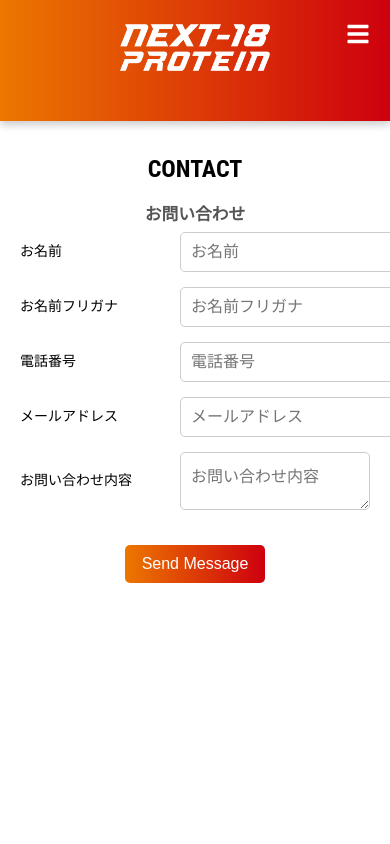
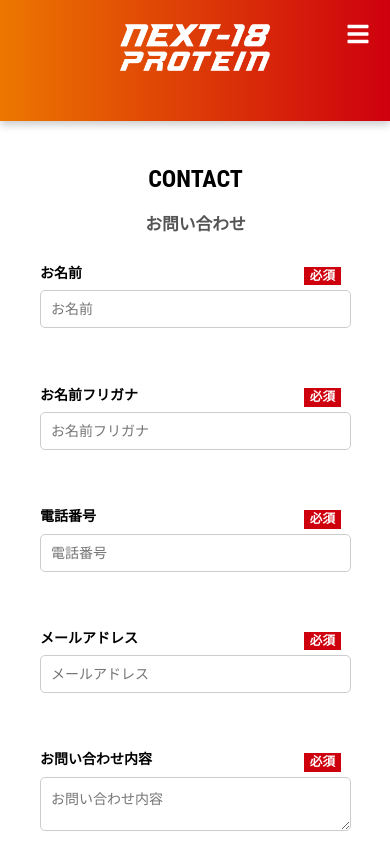
Before and after one commit to ngocmaruko/NEXT-18-PROTEIN-HP, a React (Create React App) app: page /contact in a window 390 px wide. Built offline with nearby package versions, Linux system fonts and the light colour scheme.

Commit message:
ComfirmarionPage

```diff
--- a/src/App.js
+++ b/src/App.js
@@ -3,6 +3,8 @@ import { BrowserRouter as Router, Route, Routes } from 'react-router-dom';
 import Navbar from './components/Navbar/Navbar';
 import HomePage from './pages/HomePage/HomePage';
 import Contact from './pages/Contact/Contact';
+import Confirmation from './pages/Confirmation/Confirmation';
+import ThankYou from './pages/ThankYou/ThankYou';
 
 
 function App() {
@@ -13,6 +15,8 @@ function App() {
         <Routes>
           <Route path="/" element={<HomePage />} />
           <Route path="/contact" element={<Contact />} />
+          <Route path="/confirm" element={<Confirmation />}></Route>
+          <Route path="/thankyou" element={<ThankYou />}></Route>
         </Routes>
       </div>
     </Router>
--- a/src/index.css
+++ b/src/index.css
@@ -3,7 +3,7 @@ html, body {
   margin: 0;
   padding: 0;
   overflow-x: hidden; /* Prevent horizontal scrollbar */
-  overflow-y: hidden; /* Prevent vertical scrollbar */
+
   height: 100%;
   width: 100%;
   font-family: 'Roboto Condensed',
@@ -89,3 +89,37 @@ code {
     font-size: 1rem; /* 16px */
   }
 }
+
+.container{
+  max-width: 1200px; /* or your preferred width */
+  width: 90%; /* adjusts for smaller screens */
+  margin: 0 auto; /* centers the content */
+  padding: 20px; /* adds some spacing */
+}
+@media (max-width: 768px) {
+  .container {
+      max-width: 90%; /* More flexible on smaller screens */
+  }
+  button {
+    width: 80%;
+    max-width: none;
+  }
+}
+
+button {
+  width: 40%; /* Adjust width */
+  max-width: 160px; /* Maximum width */
+  padding: 10px 0;
+  border: none;
+  border-radius: 5px;
+  background: linear-gradient(to right, #ec7700 0%, #ce000e 100%);
+  color: white;
+  font-size: 16px;
+  cursor: pointer;
+  transition: transform 0.3s ease, background-color 0.3s ease;
+  margin: 20px auto; /* Center the button */
+  display: block; /* Block display to center */
+}
+button:hover {
+  transform: scale(1.05); /* Scale effect on hover */
+}
--- /dev/null
+++ b/src/pages/Confirmation/Confirmation.css
@@ -0,0 +1,53 @@
+.confirmation-container {
+  max-width: 960px;
+  margin: 0 auto;
+  padding: 20px;
+  display: flex;
+  flex-direction: column;
+  align-items: center; /* Center align items */
+}
+
+h2 {
+  text-align: center;
+  margin: 10px 0;
+}
+
+h3 {
+  text-align: center;
+  margin: 5px 0;
+  color: #555; /* Optional: color for the subtitle */
+}
+
+.confirmation-details {
+  margin: 20px 0;
+  padding: 20px;
+  border: 1px solid #ccc;
+  border-radius: 5px;
+  background-color: #f9f9f9;
+  width: 100%;
+}
+
+.confirmation-details p {
+  font-size: 16px;
+  margin: 10px 0;
+  color: #333;
+}
+
+button:hover {
+  transform: scale(1.05); /* Scale effect on hover */
+}
+
+/* Responsive styles for smaller screens */
+@media (max-width: 600px) {
+  .confirmation-container {
+    padding: 10px; /* Reduce padding */
+  }
+  .confirmation-details p {
+    font-size: 14px; /* Adjust font size for details */
+  }
+
+  button {
+    width: 80%; /* Increase button width on small screens */
+    max-width: none; /* Remove max-width for button */
+  }
+}
--- /dev/null
+++ b/src/pages/Confirmation/Confirmation.jsx
@@ -0,0 +1,97 @@
+import React, { useEffect } from 'react';
+import { useNavigate, useLocation } from 'react-router-dom';
+import './Confirmation.css';
+
+const Confirmation = () => {
+  const navigate = useNavigate();
+  const location = useLocation();
+  const { formData } = location.state || {};
+
+  // Use effect to handle page refresh
+  useEffect(() => {
+    // Clear local storage on refresh and navigate back to contact page
+    const handleBeforeUnload = () => {
+      localStorage.removeItem('contactFormData');
+      navigate('/contact');
+    };
+
+    window.addEventListener('beforeunload', handleBeforeUnload);
+
+    return () => {
+      window.removeEventListener('beforeunload', handleBeforeUnload);
+    };
+  }, [navigate]);
+
+  // Redirect if formData is undefined
+  useEffect(() => {
+    if (!formData) {
+      navigate('/contact'); // Navigate back if no form data is available
+    }
+  }, [formData, navigate]);
+
+  const handleConfirm = async () => {
+    try {
+      const response = await fetch('https://contact-render.onrender.com/api/send', {
+        method: 'POST',
+        headers: {
+          'Content-Type': 'application/json',
+        },
+        body: JSON.stringify(formData),
+      });
+
+      if (response.ok) {
+        localStorage.removeItem('contactFormData'); // Clear the local storage on successful submission
+        navigate('/thankyou'); // Navigate to thank you page
+      } else {
+        alert('Failed to send message.');
+      }
+    } catch (error) {
+      alert('An error occurred.');
+    }
+  };
+
+  const handleEdit = () => {
+    navigate('/contact', { state: { formData } }); // Pass form data back to Contact component
+  };
+
+  // Return null or a loading state if formData is not available
+  if (!formData) {
+    return null; // Or you could return a loading spinner or a message
+  }
+
+  return (
+    <div className="confirmation-container">
+      <h2>入力内容の確認</h2>
+      <h3>以下の内容で送信してよろしいですか？</h3>
+      <div className="confirmation-details">
+        <div class="form-group">
+          <label for="name">お名前</label>
+          <p>{formData.name}</p>
+        </div>
+
+
+        <div class="form-group">
+          <label for="name">ふりがな</label>
+          <p>{formData.furigana}</p>
+        </div>
+        <div class="form-group">
+          <label for="name">電話番号</label>
+          <p>{formData.phone}</p>
+        </div>
+        <div class="form-group">
+          <label for="name">メールアドレス</label>
+          <p>{formData.email}</p>
+        </div>
+        <div class="form-group">
+          <label for="name">お問い合わせ内容</label>
+          <p>{formData.message}</p>
+        </div>
+
+      </div>
+      <button onClick={handleEdit}>修正</button>
+      <button onClick={handleConfirm}>送信</button>
+    </div>
+  );
+};
+
+export default Confirmation;
--- a/src/pages/Contact/Contact.css
+++ b/src/pages/Contact/Contact.css
@@ -1,5 +1,5 @@
 .contact-form {
-  max-width: 960px;
+  max-width: 60%;
   margin: 0 auto;
   padding: 20px;
   display: flex;
@@ -18,17 +18,6 @@ h3 {
   color: #555; /* Optional: color for the subtitle */
 }
 
-.form-group {
-  display: flex;
-  align-items: center;
-  margin-bottom: 15px;
-}
-
-.form-group label {
-  flex: 0 0 150px; /* Adjust width as needed */
-  margin-right: 10px;
-}
-
 .form-group input,
 .form-group textarea {
   flex: 1; /* Take remaining space */
@@ -42,26 +31,56 @@ h3 {
   resize: vertical; /* Allow vertical resizing */
 }
 
-button {
-  width: 40%; /* Adjust width */
-  max-width: 160px; /* Maximum width */
-  padding: 10px 0;
-  border: none;
-  border-radius: 5px;
-  background: linear-gradient(to right, #ec7700 0%, #ce000e 100%);
-  color: white;
-  font-size: 16px;
-  cursor: pointer;
-  transition: transform 0.3s ease, background-color 0.3s ease;
-  margin: 20px auto; /* Center the button */
-  display: block; /* Block display to center */
+.form-group {
+  display: flex;
+  margin-bottom: 15px;
+  padding: 20px 10px;
 }
 
-button:hover {
-  transform: scale(1.05); /* Scale effect on hover */
+.form-group label {
+  flex: 0 0 250px; /* Adjust width as needed */
+  margin-right: 10px; /* Space between label and input */
+  display: flex;
+  justify-content: space-between;
+  align-items: center; /* Vertically center align label text and tag */
+  font-weight: bold;
 }
 
-p {
-  margin-top: 10px;
-  text-align: center; /* Center the status message */
+.required-tag {
+  background-color: #ce000e;
+  color: white;
+  padding: 3px 6px;
+  margin-left: 10px;
+  font-size: 0.9em;
+  line-height: 1;
 }
+
+@media (max-width: 600px) {
+  .contact-form {
+    padding: 10px;
+    max-width: 100%;
+  }
+
+  .form-group {
+    flex-direction: column;
+  }
+
+  .form-group label {
+    flex: none;
+    margin-bottom: 5px;
+  }
+
+  .form-group input,
+  .form-group textarea {
+    font-size: 14px;
+  }
+
+  button {
+    width: 80%;
+    max-width: none;
+  }
+
+  .required-tag {
+    margin-top: 5px;
+  }
+}
--- a/src/pages/Contact/Contact.jsx
+++ b/src/pages/Contact/Contact.jsx
@@ -1,4 +1,5 @@
-import React, { useState } from 'react';
+import React, { useState, useEffect } from 'react';
+import { useNavigate } from 'react-router-dom';
 import './Contact.css';
 
 const Contact = () => {
@@ -9,44 +10,54 @@ const Contact = () => {
     email: '',
     message: '',
   });
-  const [status, setStatus] = useState('');
+
+  const navigate = useNavigate();
+
+  // Load data only when editing (navigating back) and clear on refresh
+  useEffect(() => {
+    // Clear local storage on initial load
+    const savedData = localStorage.getItem('contactFormData');
+    if (savedData) {
+      setFormData(JSON.parse(savedData));
+    } else {
+      // If there's no saved data, set fields to blank
+      setFormData({ name: '', furigana: '', phone: '', email: '', message: '' });
+    }
+
+    const handleBeforeUnload = () => {
+      localStorage.removeItem('contactFormData'); // Clear data on refresh
+    };
+
+    window.addEventListener('beforeunload', handleBeforeUnload);
+
+    return () => {
+      window.removeEventListener('beforeunload', handleBeforeUnload);
+    };
+  }, []);
 
   const handleChange = (e) => {
     const { name, value } = e.target;
-    setFormData({
+    const updatedFormData = {
       ...formData,
       [name]: value,
-    });
+    };
+    setFormData(updatedFormData);
+    // Save data to local storage
+    localStorage.setItem('contactFormData', JSON.stringify(updatedFormData));
   };
 
-  const handleSubmit = async (e) => {
+  const handleSubmit = (e) => {
     e.preventDefault();
-    try {
-      const response = await fetch('https://contact-render.onrender.com/api/send', {
-        method: 'POST',
-        headers: {
-          'Content-Type': 'application/json',
-        },
-        body: JSON.stringify(formData),
-      });
-
-      if (response.ok) {
-        setStatus('Message sent successfully!');
-        setFormData({ name: '', furigana: '', phone: '', email: '', message: '' });
-      } else {
-        setStatus('Failed to send message.');
-      }
-    } catch (error) {
-      setStatus('An error occurred.');
-    }
+    navigate('/confirm', { state: { formData } });
   };
 
   return (
+    <section className='container'>
       <form onSubmit={handleSubmit} className="contact-form">
         <h2>CONTACT</h2>
         <h3>お問い合わせ</h3>
         <div className="form-group">
-        <label htmlFor="name">お名前</label>
+          <label htmlFor="name">お名前<span className="required-tag">必須</span></label>
           <input
             type="text"
             name="name"
@@ -57,7 +68,7 @@ const Contact = () => {
           />
         </div>
         <div className="form-group">
-        <label htmlFor="furigana">お名前フリガナ</label>
+          <label htmlFor="furigana">お名前フリガナ<span className="required-tag">必須</span></label>
           <input
             type="text"
             name="furigana"
@@ -68,7 +79,7 @@ const Contact = () => {
           />
         </div>
         <div className="form-group">
-        <label htmlFor="phone">電話番号</label>
+          <label htmlFor="phone">電話番号<span className="required-tag">必須</span></label>
           <input
             type="tel"
             name="phone"
@@ -79,7 +90,7 @@ const Contact = () => {
           />
         </div>
         <div className="form-group">
-        <label htmlFor="email">メールアドレス</label>
+          <label htmlFor="email">メールアドレス<span className="required-tag">必須</span></label>
           <input
             type="email"
             name="email"
@@ -90,7 +101,7 @@ const Contact = () => {
           />
         </div>
         <div className="form-group">
-        <label htmlFor="message">お問い合わせ内容</label>
+          <label htmlFor="message">お問い合わせ内容<span className="required-tag">必須</span></label>
           <textarea
             name="message"
             value={formData.message}
@@ -99,9 +110,12 @@ const Contact = () => {
             required
           />
         </div>
-      <button type="submit">Send Message</button>
-      {status && <p>{status}</p>}
+
+
+        <button type="submit">次へ</button>
       </form>
+    </section>
+
   );
 };
 
--- /dev/null
+++ b/src/pages/ThankYou/ThankYou.jsx
@@ -0,0 +1,12 @@
+import React from 'react';
+
+const ThankYou = () => {
+  return (
+    <div>
+      <h2>Thank You!</h2>
+      <p>Your message has been sent successfully.</p>
+    </div>
+  );
+};
+
+export default ThankYou;
```
Also changed, not shown: 1 other file (tests, documents, lock files or other folders). Lines whose indentation alone changed are shown as unchanged.
